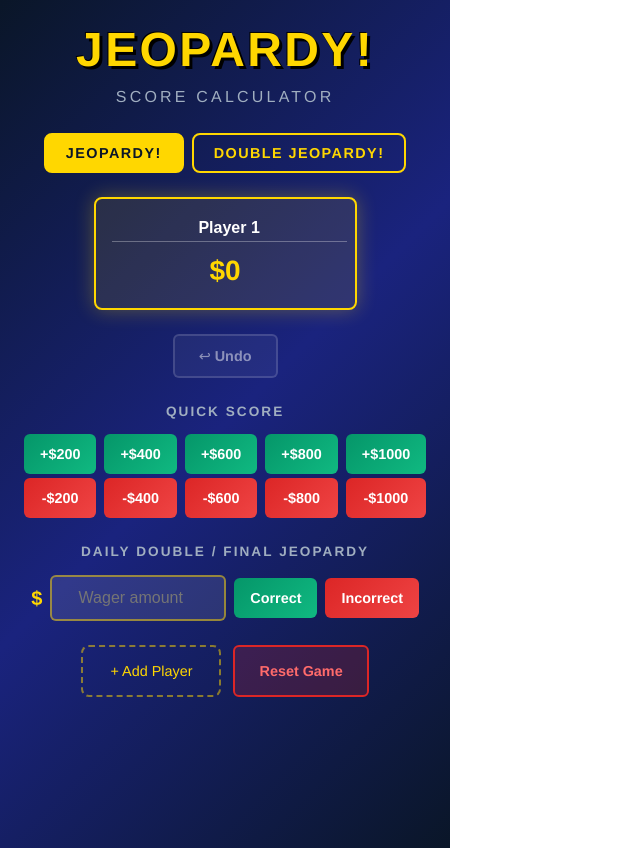
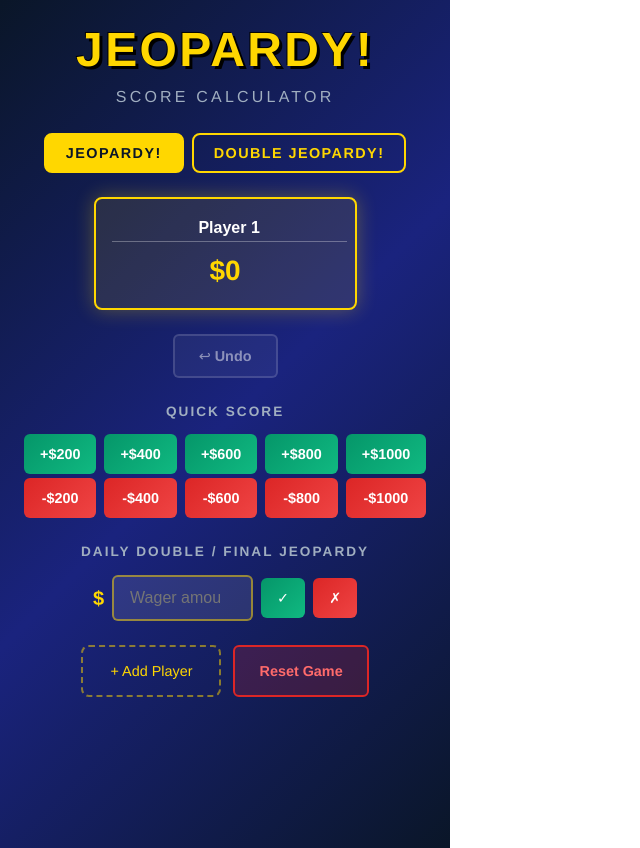
Before and after one commit to caseykoster/jeopardy-score-calculator, a React (Vite) app: page / in a window 1280 px wide. Shown: the whole page, without its empty margins (0-640 px from the left). Built offline with nearby package versions, Linux system fonts and the light colour scheme.

Commit message:
aligns the wager input with the realted buttons

```diff
--- a/src/App.css
+++ b/src/App.css
@@ -123,7 +123,7 @@
   font-weight: 700;
   cursor: pointer;
   transition: transform 0.1s;
-  min-width: 70px;
+  min-width: 30px;
 }
 
 .correct-btn:hover {
@@ -140,7 +140,7 @@
   font-weight: 700;
   cursor: pointer;
   transition: transform 0.1s;
-  min-width: 70px;
+  min-width: 30px;
 }
 
 .incorrect-btn:hover {
@@ -173,7 +173,7 @@
   border-radius: 6px;
   color: #fff;
   font-size: 1rem;
-  width: 140px;
+  width: 105px;
   text-align: center;
 }
 
--- a/src/App.jsx
+++ b/src/App.jsx
@@ -131,7 +131,7 @@ export default function App() {
         onScore={(amount) => updateScore(selectedPlayer, amount)}
       />
 
-      {/* Add Player */ }
+      {/* Change Game */ }
       <div className="players-section">
         <div className="players-grid">
           {players.length < 6 && (
@@ -145,11 +145,6 @@ export default function App() {
         </div>
       </div>
 
-      {/* Reset Game */}
-      <div className="controls">
-
-      </div>
-
       {/* History */}
       <History history={history} />
     </div>
--- a/src/components/CustomWager.jsx
+++ b/src/components/CustomWager.jsx
@@ -27,13 +27,13 @@ export default function CustomWager({ onScore }) {
           onClick={() => handleCustomAmount(true)}
           className="correct-btn"
         >
-          Correct
+          ✓
         </button>
         <button
           onClick={() => handleCustomAmount(false)}
           className="incorrect-btn"
         >
-          Incorrect
+          ✗
         </button>
       </div>
     </div>
```
